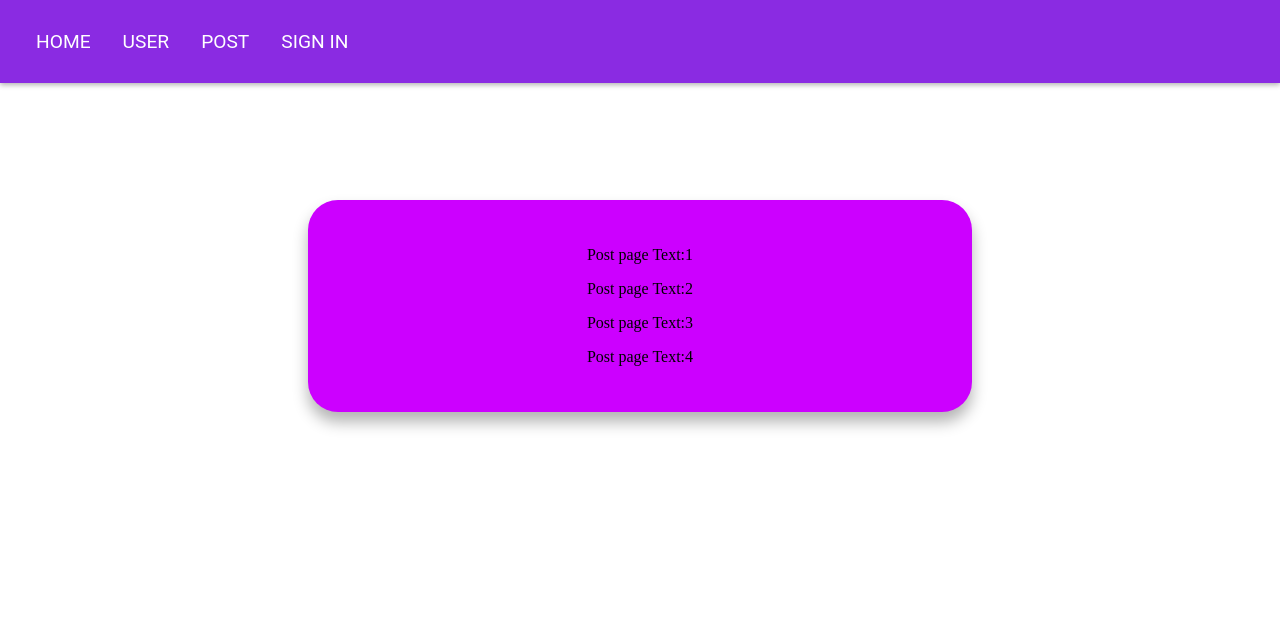
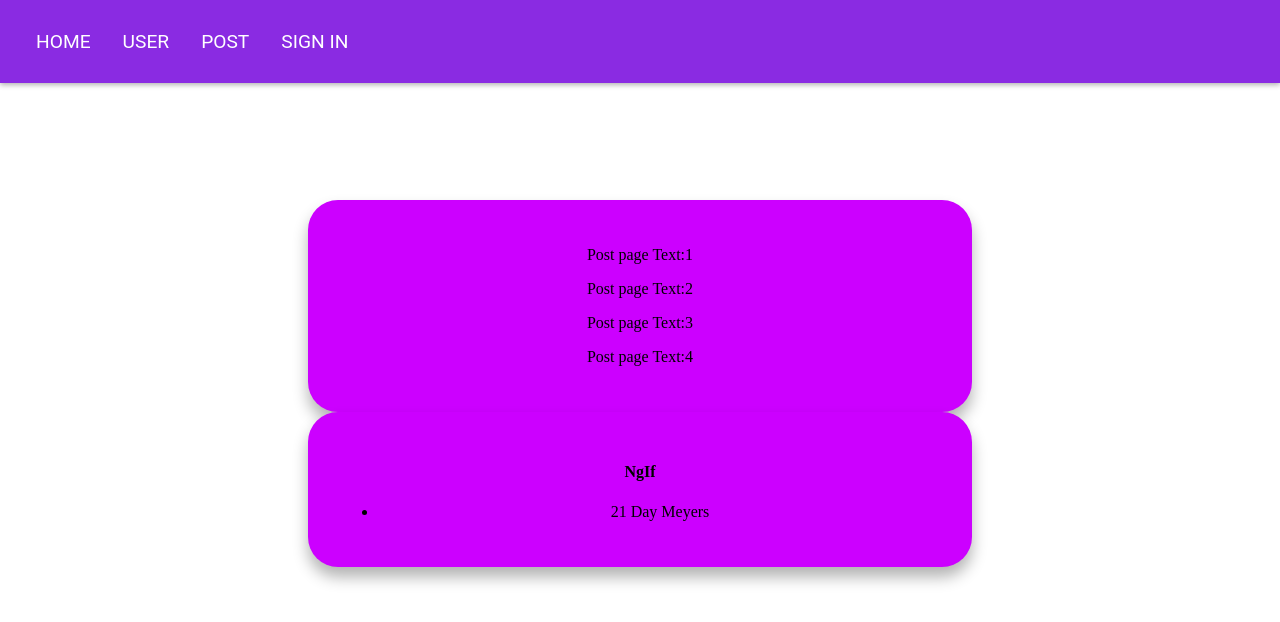
Before and after one commit to Dhineshkumaru/mydata-app, an Angular app: page /post in a window 1280 px wide. Shown: the top 622 px of the page. Built offline with nearby package versions, Linux system fonts and the light colour scheme.

Commit message:
NgIf directive testing.

```diff
--- a/src/app/admin/post/post.component.html
+++ b/src/app/admin/post/post.component.html
@@ -6,4 +6,13 @@
         <p>Post page Text:3</p>
         <p>Post page Text:4</p>
        </div>
+
+       <div>
+           <h4>NgIf</h4>
+           <ul *ngFor="let item of people" >
+               <li *ngIf="item.age<30" >
+                {{item.age}} {{item.name}}
+               </li>
+           </ul>
+       </div>
 </div>
--- a/src/app/admin/post/post.component.ts
+++ b/src/app/admin/post/post.component.ts
@@ -6,6 +6,28 @@ import { Component, OnInit } from '@angular/core';
   styleUrls: ['./post.component.css']
 })
 export class PostComponent implements OnInit {
+  people: any[] = [
+    {
+      "name": "Douglas  Pace",
+      "age": 35
+    },
+    {
+      "name": "Mcleod  Mueller",
+      "age": 32
+    },
+    {
+      "name": "Day  Meyers",
+      "age": 21
+    },
+    {
+      "name": "Aguirre  Ellis",
+      "age": 34
+    },
+    {
+      "name": "Cook  Tyson",
+      "age": 32
+    }
+  ];
 
   constructor() { }
 
```
